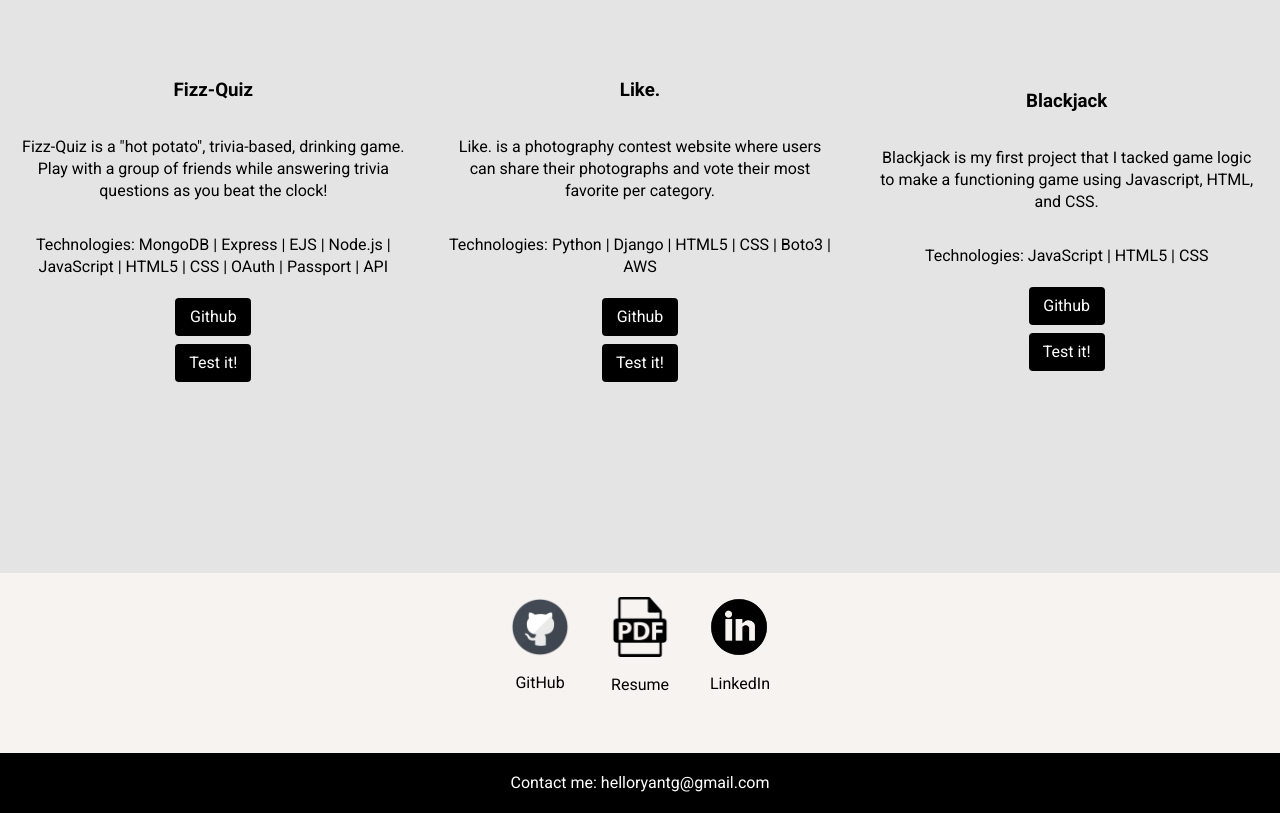
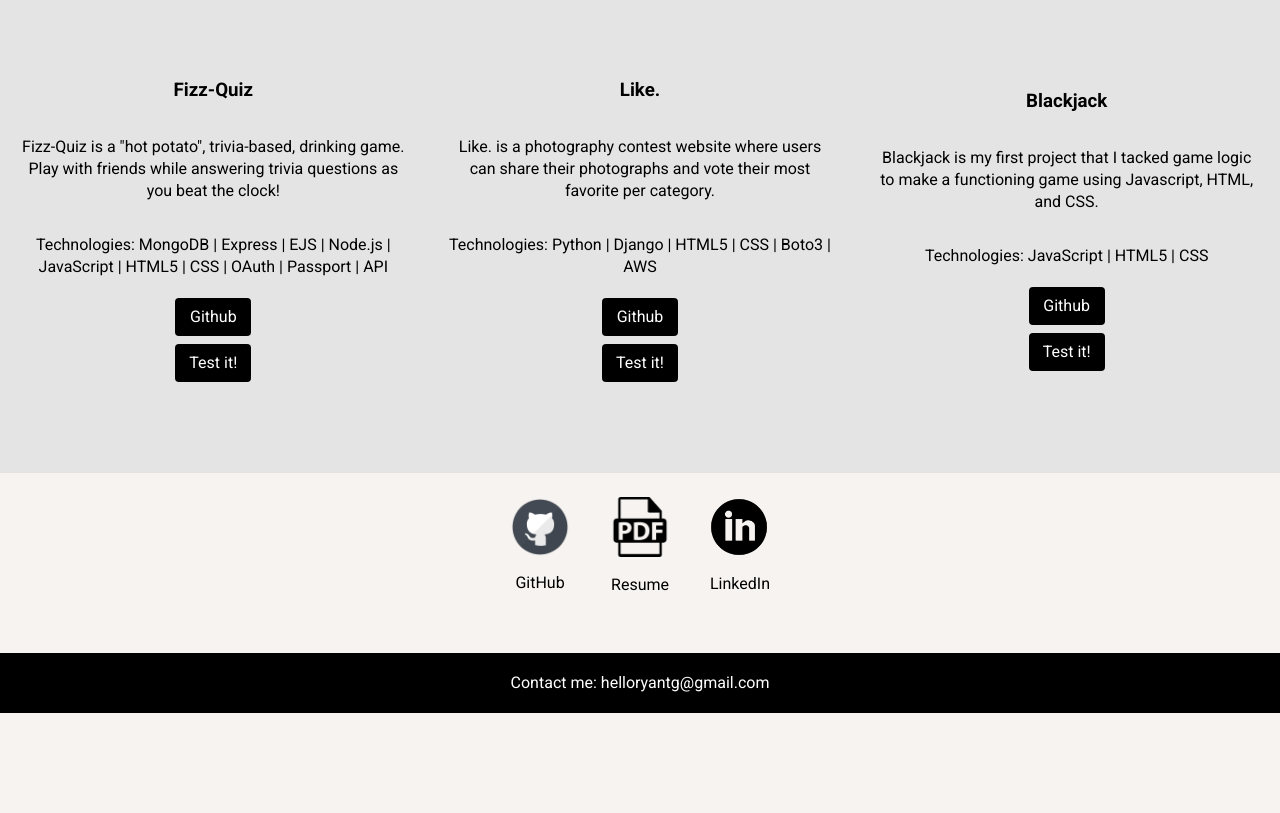
Before and after one commit to helloryantg/ryan-portfolio, a plain HTML site: page index.html in a window 1280 px wide. Shown: the part 1435-2248 px from the top of the page. After the commit the page ends 2148 px from the top, so only its background shows below. Drawn offline with Linux system fonts and the light colour scheme.

Commit message:
change some css styling

```diff
--- a/index.css
+++ b/index.css
@@ -320,10 +320,11 @@ img {
         justify-content: flex-end;
         text-align: center;
         background-color: #E4E4E4;
-        height: 600px;
+        height: 500px;
         position: relative;
         top: 20px;
     }
+
     .links-container {
         display: flex;
         flex-direction: column;
@@ -336,10 +337,12 @@ img {
         flex-direction: column;
         height: auto;
     }
+
     #complete-me-screenshot {
         height: 300px;
         width: 100%;
     }
+
     #complete-me-project {
         height: 300px;
         width: 90%;
@@ -348,5 +351,4 @@ img {
         justify-content: center;
         align-items: center;
     }
-
 }
--- a/index.html
+++ b/index.html
@@ -75,7 +75,7 @@
     <section id="projects-container">
         <section id="fizz-quiz" class="projects">
             <h3>Fizz-Quiz</h3>
-            <p>Fizz-Quiz is a "hot potato", trivia-based, drinking game. Play with a group of friends while answering trivia questions as you beat the clock!</p>
+            <p>Fizz-Quiz is a "hot potato", trivia-based, drinking game. Play with friends while answering trivia questions as you beat the clock!</p>
             <p>Technologies: MongoDB | Express | EJS | Node.js | JavaScript | HTML5 | CSS | OAuth | Passport | API </p>
             <div class="links-container">
                 <a target="_blank" class="links" href="https://github.com/helloryantg/fizz-quiz">Github</a>
```
